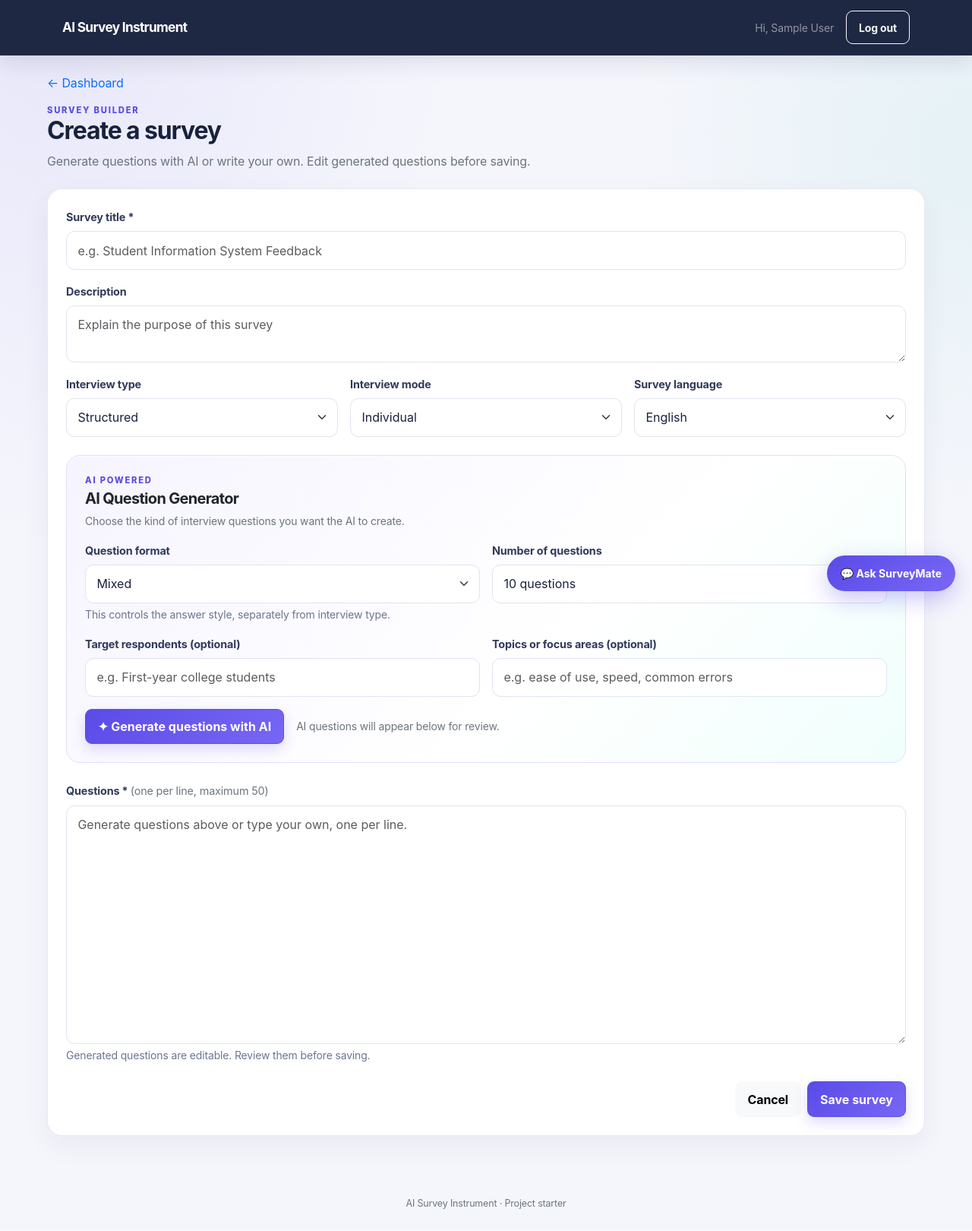
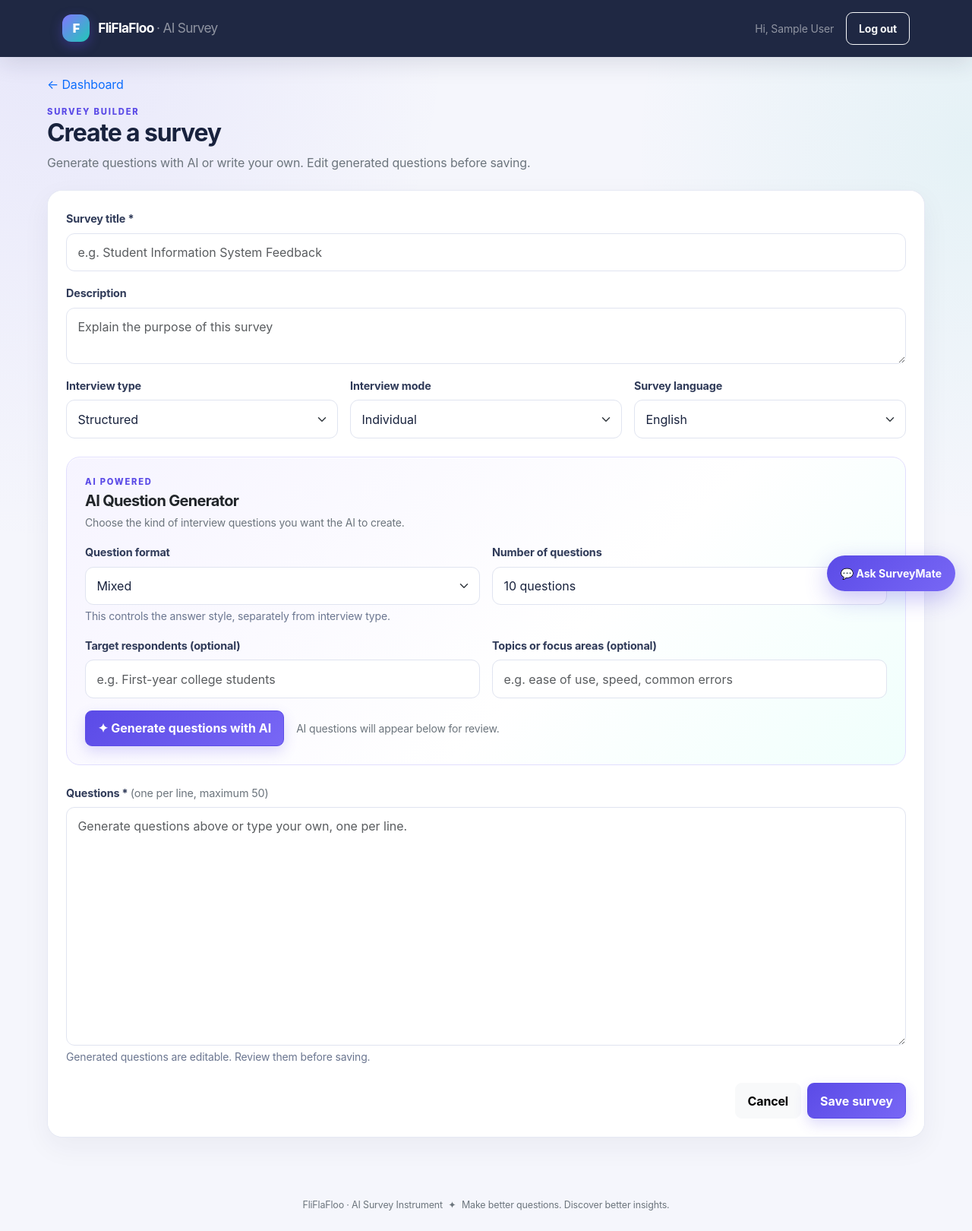
Before and after one commit to myhkaong-stack/FliFlaFloo, a Flask app: page /surveys/new in a window 1280 px wide. Shown: the whole page at 76% size. Before the commit the page ends 1591 px from the top, so only its background shows below. Run offline with Flask 3, Linux system fonts and the light colour scheme; the visitor is signed in with stand-in values (Sample User, id 1); some libraries are stand-ins or nearby versions.

Commit message:
Update FliFlaFloo branding and shared layout

```diff
--- a/ai-survey-instrument/templates/base.html
+++ b/ai-survey-instrument/templates/base.html
@@ -10,7 +10,7 @@
 <body>
 <nav class="navbar navbar-expand-lg navbar-dark app-nav">
   <div class="container">
-    <a class="navbar-brand fw-bold" href="{{ url_for('dashboard') if session.get('user_id') else url_for('login') }}">AI Survey Instrument</a>
+    <a class="navbar-brand fw-bold" href="{{ url_for('dashboard') if session.get('user_id') else url_for('login') }}"><span class="brand-mark" aria-hidden="true">F</span><span>FliFlaFloo <span class="fw-normal text-white-50">· AI Survey</span></span></a>
     <div class="d-flex align-items-center gap-3">
       {% if session.get('user_id') %}
         <span class="text-white-50 small">Hi, {{ session.get('user_name', 'User') }}</span>
@@ -31,7 +31,7 @@
   {% endwith %}
   {% block content %}{% endblock %}
 </main>
-<footer class="container py-4 text-center text-secondary small">AI Survey Instrument · Project starter</footer>
+<footer class="container py-4 text-center text-secondary small">FliFlaFloo · AI Survey Instrument <span class="mx-1">✦</span> Make better questions. Discover better insights.</footer>
 <script src="https://cdn.jsdelivr.net/npm/bootstrap@5.3.3/dist/js/bootstrap.bundle.min.js"></script>
 
 {% if session.get('user_id') %}
```
